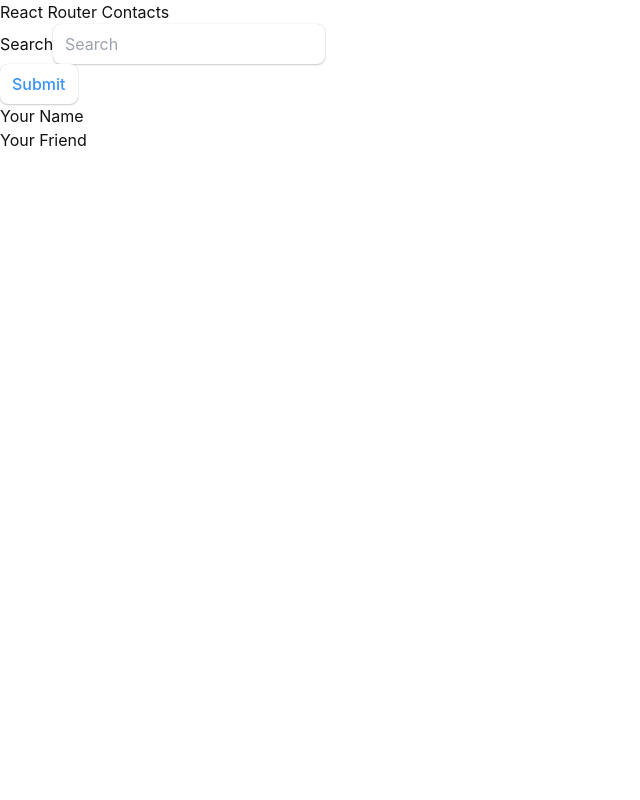
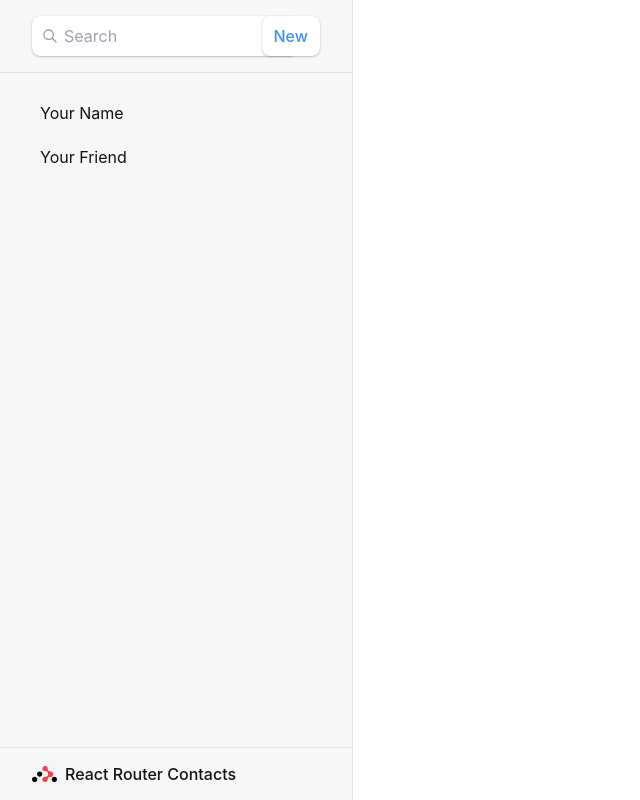
Before and after one commit to JNV000/router_demo_personal, a React (Vite) app: page / in a window 1280 px wide. Shown: the whole page, without its empty margins (0-640 px from the left). Built offline with nearby package versions, Linux system fonts and the light colour scheme.

Commit message:
Create root route

```diff
--- /dev/null
+++ b/src/routes/root.jsx
@@ -0,0 +1,36 @@
+export default function Root() {
+  return (
+    <>
+      <div id="sidebar">
+        <h1>React Router Contacts</h1>
+        <div>
+          <form id="search-form" role="search">
+            <input
+              id="q"
+              aria-label="Search contacts"
+              placeholder="Search"
+              type="search"
+              name="q"
+            />
+            <div id="search-spinner" aria-hidden hidden={true} />
+            <div className="sr-only" aria-live="polite"></div>
+          </form>
+          <form method="post">
+            <button type="submit">New</button>
+          </form>
+        </div>
+        <nav>
+          <ul>
+            <li>
+              <a href={`contacts/1`}>Your Name</a>
+            </li>
+            <li>
+              <a href={`contacts/2`}>Your Friend</a>
+            </li>
+          </ul>
+        </nav>
+      </div>
+      <div id="detail"></div>
+    </>
+  );
+}
```
Also changed, not shown: src/main.jsx (+13 -1 lines).
